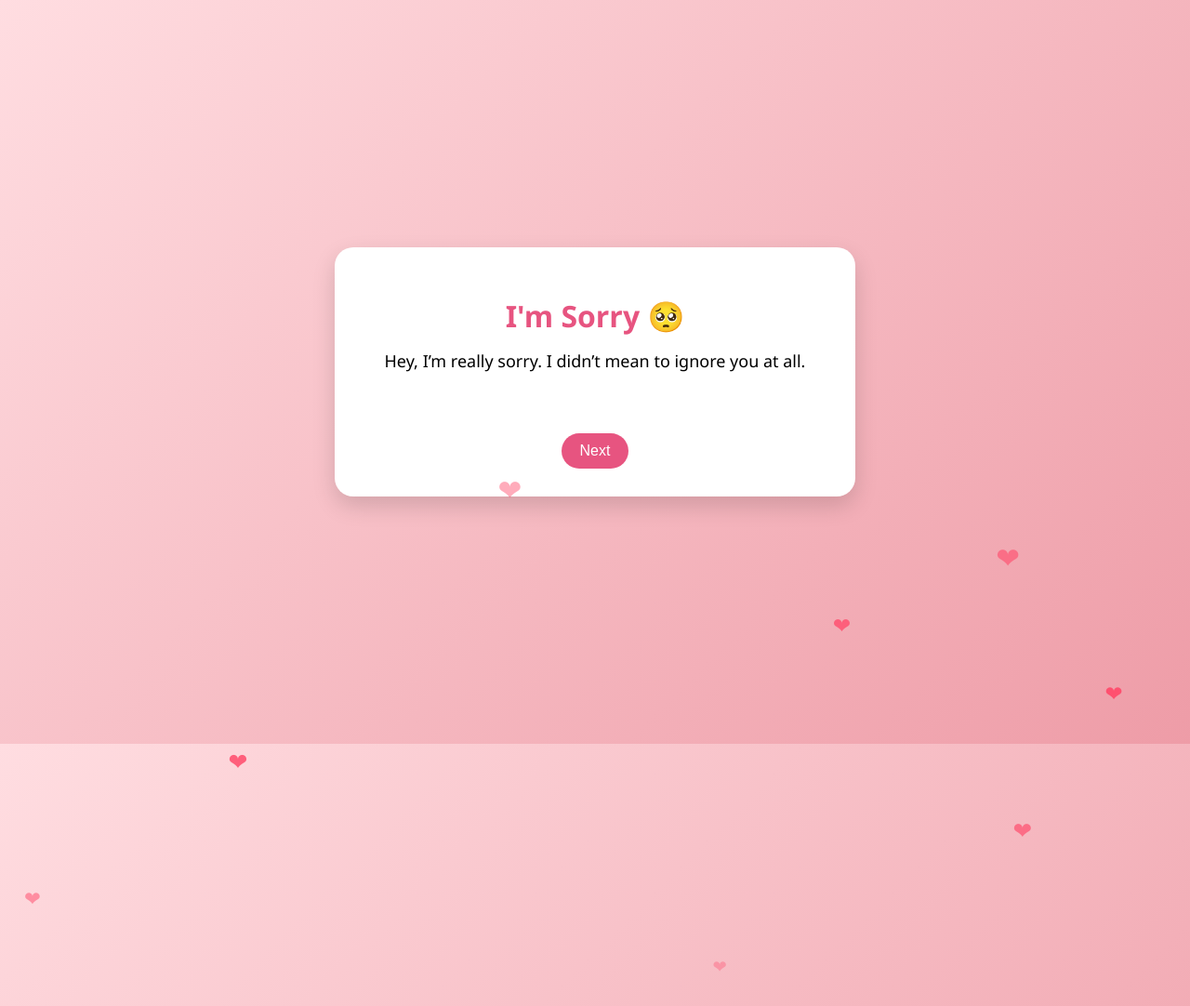
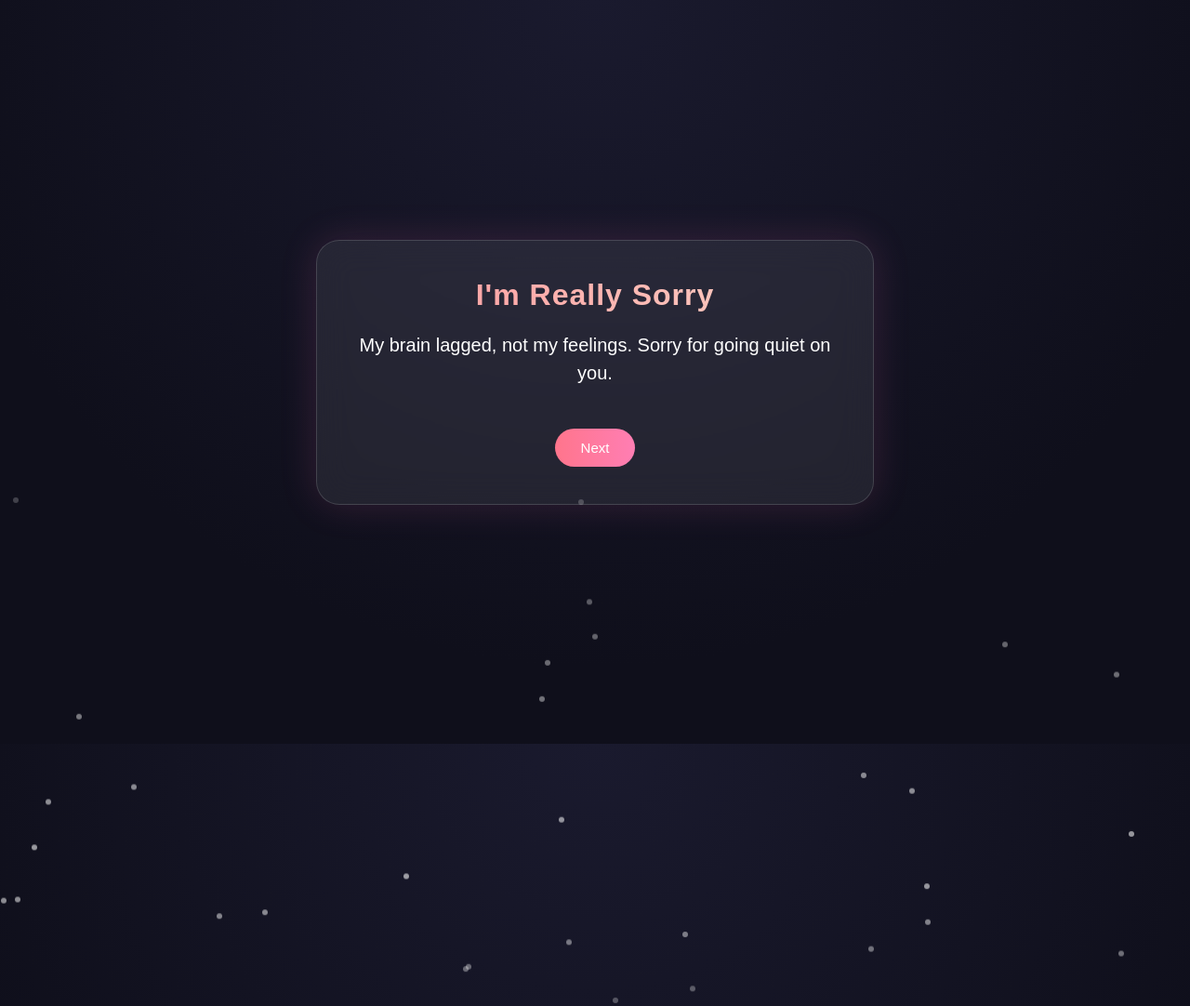
Before and after one commit to Orion-Pacx/Kirti-sorry, a plain HTML site: page index.html in a window 1280 px wide. Shown: the top 1082 px of the page at 93% size. Drawn offline with Linux system fonts and the light colour scheme.

Commit message:
Update index.html

```diff
--- a/index.html
+++ b/index.html
@@ -3,88 +3,102 @@
 <head>
 <meta charset="UTF-8" />
 <meta name="viewport" content="width=device-width, initial-scale=1.0"/>
-<title>I'm Sorry 💛</title>
+<title>I Owe You An Apology</title>
 <style>
+* { box-sizing: border-box; margin: 0; padding: 0; }
+
 body {
-        margin: 0;
-        font-family: 'Segoe UI', sans-serif;
-        background: linear-gradient(135deg, #ffdde1, #ee9ca7);
+    height: 100vh;
     display: flex;
     justify-content: center;
     align-items: center;
-        height: 100vh;
+    background: radial-gradient(circle at top, #1a1a2e, #0f0f1b 70%);
+    font-family: 'Poppins', sans-serif;
     overflow: hidden;
+    color: white;
+}
+
+/* Floating light particles */
+.particle {
+    position: absolute;
+    width: 6px;
+    height: 6px;
+    background: rgba(255,255,255,0.6);
+    border-radius: 50%;
+    animation: float linear infinite;
+}
+
+@keyframes float {
+    from { transform: translateY(100vh); opacity: 0; }
+    30% { opacity: 1; }
+    to { transform: translateY(-10vh); opacity: 0; }
 }
 
 .card {
-        background: white;
+    backdrop-filter: blur(18px);
+    background: rgba(255, 255, 255, 0.08);
+    border: 1px solid rgba(255,255,255,0.15);
+    padding: 40px;
     width: 90%;
-        max-width: 500px;
-        padding: 30px;
-        border-radius: 20px;
-        box-shadow: 0 10px 25px rgba(0,0,0,0.15);
+    max-width: 600px;
+    border-radius: 25px;
     text-align: center;
-        position: relative;
+    box-shadow: 0 0 40px rgba(255, 105, 180, 0.15);
+    animation: fadeIn 1.2s ease;
+}
+
+@keyframes fadeIn {
+    from { opacity: 0; transform: translateY(20px); }
+    to { opacity: 1; transform: translateY(0); }
 }
 
 h1 {
-        margin-bottom: 15px;
-        color: #e75480;
+    font-weight: 600;
+    letter-spacing: 1px;
+    margin-bottom: 20px;
+    background: linear-gradient(90deg, #ff9a9e, #fad0c4);
+    -webkit-background-clip: text;
+    color: transparent;
 }
 
-    .message {
-        font-size: 18px;
-        min-height: 70px;
-        opacity: 0;
-        transform: translateY(10px);
-        transition: all 0.5s ease;
+.text {
+    font-size: 20px;
+    line-height: 1.5;
+    min-height: 80px;
+    transition: opacity 0.5s ease, transform 0.5s ease;
 }
 
-    .show {
-        opacity: 1;
-        transform: translateY(0);
-    }
+.fade-out { opacity: 0; transform: translateY(10px); }
+.fade-in { opacity: 1; transform: translateY(0); }
 
 button {
-        margin-top: 20px;
-        padding: 10px 20px;
+    margin-top: 25px;
+    padding: 12px 28px;
+    border-radius: 30px;
     border: none;
-        border-radius: 25px;
-        background: #e75480;
+    font-size: 15px;
+    background: linear-gradient(90deg, #ff758c, #ff7eb3);
     color: white;
-        font-size: 16px;
     cursor: pointer;
     transition: 0.3s;
 }
 
 button:hover {
-        background: #d6336c;
-        transform: scale(1.05);
-    }
-
-    .heart {
-        position: absolute;
-        color: #ff4d6d;
-        animation: float 6s linear infinite;
-    }
-
-    @keyframes float {
-        0% { transform: translateY(100vh) scale(0.5); opacity: 0; }
-        50% { opacity: 1; }
-        100% { transform: translateY(-10vh) scale(1.2); opacity: 0; }
+    transform: scale(1.08);
+    box-shadow: 0 0 20px rgba(255, 118, 150, 0.6);
 }
 </style>
 </head>
 <body>
 
 <div class="card">
-    <h1>I'm Sorry 🥺</h1>
-    <div class="message" id="text"></div>
-    <button onclick="nextMessage()">Next</button>
+    <h1>I'm Really Sorry</h1>
+    <div class="text" id="message"></div>
+    <button onclick="next()">Next</button>
 </div>
 
 <script>
-const messages = [
+const lines = [
 "Hey, I’m really sorry. I didn’t mean to ignore you at all.",
 "My brain lagged, not my feelings. Sorry for going quiet on you.",
 "That wasn’t intentional, I promise. You matter to me.",
@@ -97,30 +111,32 @@ const messages = [
 "Hey… I value our friendship a lot. Sorry for the silence."
 ];
 
-let index = 0;
-const textDiv = document.getElementById("text");
+let i = 0;
+const msg = document.getElementById("message");
 
-function nextMessage() {
-    textDiv.classList.remove("show");
+function show() {
+    msg.classList.add("fade-out");
     setTimeout(() => {
-        textDiv.textContent = messages[index];
-        textDiv.classList.add("show");
-        index = (index + 1) % messages.length;
-    }, 200);
+        msg.textContent = lines[i];
+        msg.classList.remove("fade-out");
+        msg.classList.add("fade-in");
+        i = (i + 1) % lines.length;
+    }, 300);
 }
 
-// Auto floating hearts
-setInterval(() => {
-    const heart = document.createElement("div");
-    heart.classList.add("heart");
-    heart.innerHTML = "❤";
-    heart.style.left = Math.random() * 100 + "vw";
-    heart.style.fontSize = (Math.random() * 20 + 15) + "px";
-    document.body.appendChild(heart);
-    setTimeout(() => heart.remove(), 6000);
-}, 500);
+function next() { show(); }
+setInterval(show, 4500);
+show();
 
-nextMessage();
+/* generate floating particles */
+for (let j = 0; j < 40; j++) {
+    const p = document.createElement("div");
+    p.className = "particle";
+    p.style.left = Math.random() * 100 + "vw";
+    p.style.animationDuration = (Math.random() * 6 + 6) + "s";
+    p.style.animationDelay = Math.random() * 5 + "s";
+    document.body.appendChild(p);
+}
 </script>
 
 </body>
```
Lines whose indentation alone changed are shown as unchanged.
